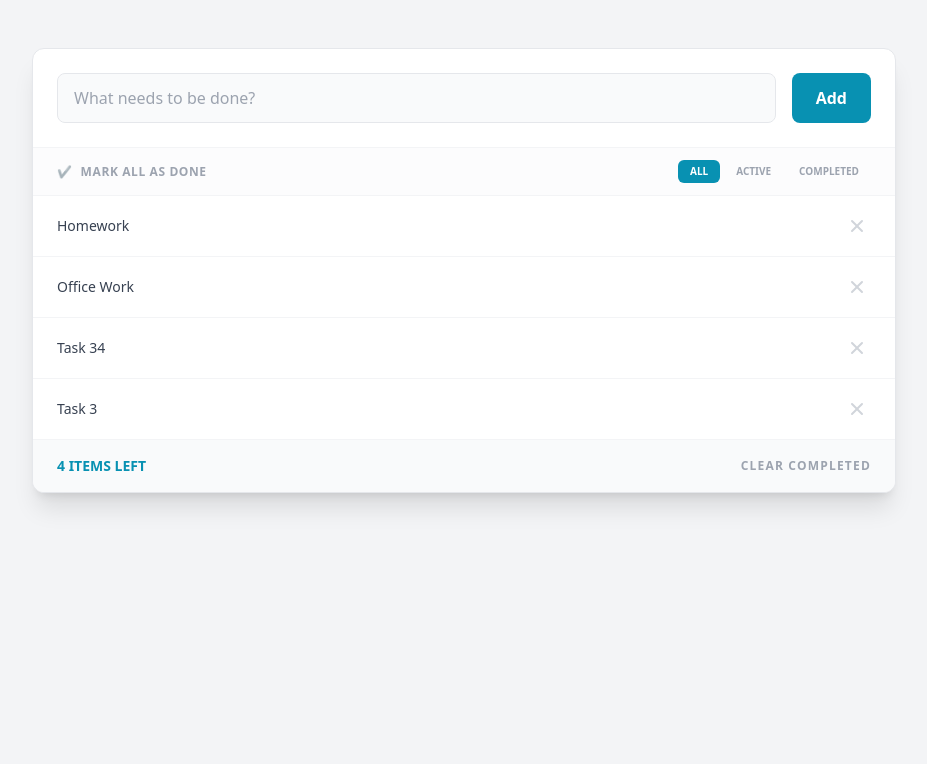
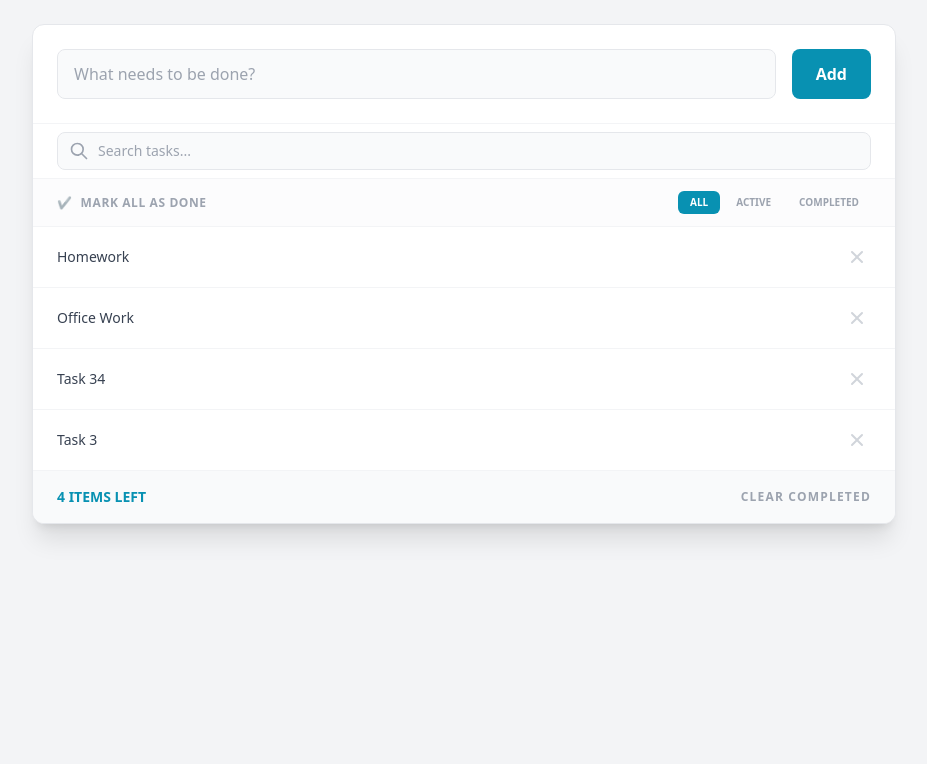
Before and after one commit to seanwhs/Django-HTMX-Todo-Demo, a Django app: page / in a window 1280 px wide. Shown: the top 764 px of the page, without its empty margins (176-1103 px from the left). After the commit the page ends 539 px from the top, so only its background shows below. Run offline with Django 5.2, Linux system fonts and the light colour scheme; data comes from the database, SQL or seed files in the repository; both versions use the stored data as it was after the commit; some libraries are stand-ins or nearby versions.

Commit message:
added search bar

```diff
--- a/todo/templates/todo/todos.html
+++ b/todo/templates/todo/todos.html
@@ -42,7 +42,7 @@
 </head>
 
 <body class="min-h-screen bg-gray-100 font-sans">
-    <main class="max-w-4xl mx-auto my-12 px-4">
+    <main class="max-w-4xl mx-auto my-6 px-4">
         <div class="bg-white rounded-xl shadow-xl overflow-hidden border border-gray-200">
             <div class="p-6 border-b border-gray-100">
                 <form hx-post="{% url 'add_todo' %}" hx-target="#todos" hx-swap="afterbegin"
@@ -53,6 +53,26 @@
                     <button type="submit"
                         class="px-6 py-3 bg-cyan-600 text-white font-bold rounded-lg hover:bg-cyan-700 transition-all">Add</button>
                 </form>
+            </div>
+
+            <div class="px-6 py-2 bg-white border-b border-gray-100">
+                <div class="relative">
+                    <span class="absolute inset-y-0 left-0 pl-3 flex items-center text-gray-400">
+                        <svg xmlns="http://www.w3.org/2000/svg" class="h-5 w-5" fill="none" viewBox="0 0 24 24"
+                            stroke="currentColor">
+                            <path stroke-linecap="round" stroke-linejoin="round" stroke-width="2"
+                                d="M21 21l-6-6m2-5a7 7 0 11-14 0 7 7 0 0114 0z" />
+                        </svg>
+                    </span>
+                    <input type="text" name="q" placeholder="Search tasks..." hx-get="{% url 'todos' %}"
+                        hx-trigger="keyup changed delay:500ms" hx-target="#todos" hx-indicator=".search-indicator"
+                        class="w-full pl-10 pr-4 py-2 bg-gray-50 border border-gray-200 rounded-lg focus:ring-2 focus:ring-cyan-500 outline-none text-sm">
+
+                    <span class="search-indicator htmx-indicator absolute inset-y-0 right-0 pr-3 flex items-center">
+                        <div class="animate-spin h-4 w-4 border-2 border-cyan-500 border-t-transparent rounded-full">
+                        </div>
+                    </span>
+                </div>
             </div>
 
             <div class="px-6 py-3 bg-gray-50/50 border-b border-gray-100 flex justify-between items-center">
@@ -72,6 +92,7 @@
                 </div>
             </div>
 
+
             <div id="todos" class="divide-y divide-gray-100">
                 {% include "todo/partials/list.html" %}
             </div>
@@ -79,6 +100,7 @@
             <footer class="px-6 py-4 bg-gray-50 flex justify-between items-center border-t border-gray-100">
                 {% include "todo/partials/counter.html" %}
                 <button hx-post="{% url 'clear_completed' %}" hx-target="#todos" hx-swap="innerHTML"
+                    hx-include="[name='q']"
                     class="text-xs font-bold text-gray-400 hover:text-red-500 uppercase tracking-widest transition-colors">
                     Clear Completed
                 </button>
--- a/todo/views.py
+++ b/todo/views.py
@@ -7,8 +7,13 @@ from django.template.loader import render_to_string
 from django.db import transaction
 from .models import Todo
 
-def get_todo_context(filter_type='all'):
+def get_todo_context(filter_type='all', query=''):
     todos = Todo.objects.filter(is_deleted=False)
+
+    # Apply search filter if query exists
+    if query:
+        todos = todos.filter(title__icontains=query)
+
     if filter_type == 'active':
         todos = todos.filter(is_done=False)
     elif filter_type == 'completed':
@@ -17,11 +22,13 @@ def get_todo_context(filter_type='all'):
     return {
         "todos": todos,
         "count": Todo.objects.filter(is_deleted=False, is_done=False).count(),
-        "filter_type": filter_type
+        "filter_type": filter_type,
+        "query": query
     }
 
 def todos(request, filter_type='all'):
-    context = get_todo_context(filter_type)
+    query = request.GET.get('q', '')  # Get the search parameter
+    context = get_todo_context(filter_type, query)
     template = "todo/partials/list.html" if request.headers.get('HX-Request') else "todo/todos.html"
     return render(request, template, context)
 
@@ -112,46 +119,40 @@ def toggle_all(request):
 
 @require_http_methods(["POST"])
 def clear_completed(request):
-    # Find all completed tasks that aren't already soft-deleted
     completed_todos = Todo.objects.filter(is_done=True, is_deleted=False)
 
     if not completed_todos.exists():
         return HttpResponse(status=204)
 
-    # Tag this specific group with a batch timestamp
     batch_id = f"batch_{int(time.time())}"
 
-    # Use transaction.atomic if you want to be extra safe
     with transaction.atomic():
         completed_todos.update(is_deleted=True, note=batch_id)
 
-    # Refresh data for the UI components
-    context = get_todo_context('all')
+    # Get query from POST if it was included
+    query = request.POST.get('q', '')
+    context = get_todo_context('all', query) # Force 'all' so we see what's left
 
-    # 1. The main list (replaces current #todos innerHTML)
     list_html = render_to_string("todo/partials/list.html", context, request=request)
-
-    # 2. The counter (OOB swap)
     counter_html = render_to_string("todo/partials/counter.html", {"count": context['count']}, request=request)
-
-    # 3. The Bulk Toast (OOB swap)
     toast_html = render_to_string("todo/partials/toast.html", {
         "message": "Cleared completed tasks",
         "undo_batch_id": batch_id
     }, request=request)
 
-    # Combine everything in one response
     return HttpResponse(list_html + counter_html + toast_html)
 
 @require_http_methods(["POST"])
 def undo_clear(request, batch_id):
     Todo.objects.filter(note=batch_id).update(is_deleted=False, note="")
-    # Re-using the main todos view works because it includes the counter context
-    return todos(request)
-    # 1. Update DB
-    Todo.objects.filter(note=batch_id).update(is_deleted=False, note="")
-    # 2. Return todos(request)
-    return todos(request)
+
+    query = request.POST.get('q', '') # Get search term
+    context = get_todo_context('all', query)
+
+    list_html = render_to_string("todo/partials/list.html", context, request=request)
+    counter_html = render_to_string("todo/partials/counter.html", {"count": context['count']}, request=request)
+
+    return HttpResponse(list_html + counter_html)
 
 @require_http_methods(["GET"])
 def edit_todo(request, pk):
```
Also changed, not shown: todo/templates/todo/partials/filters.html (+4 -3 lines), todo/templates/todo/partials/toast.html (+5 -7 lines), db.sqlite3.
